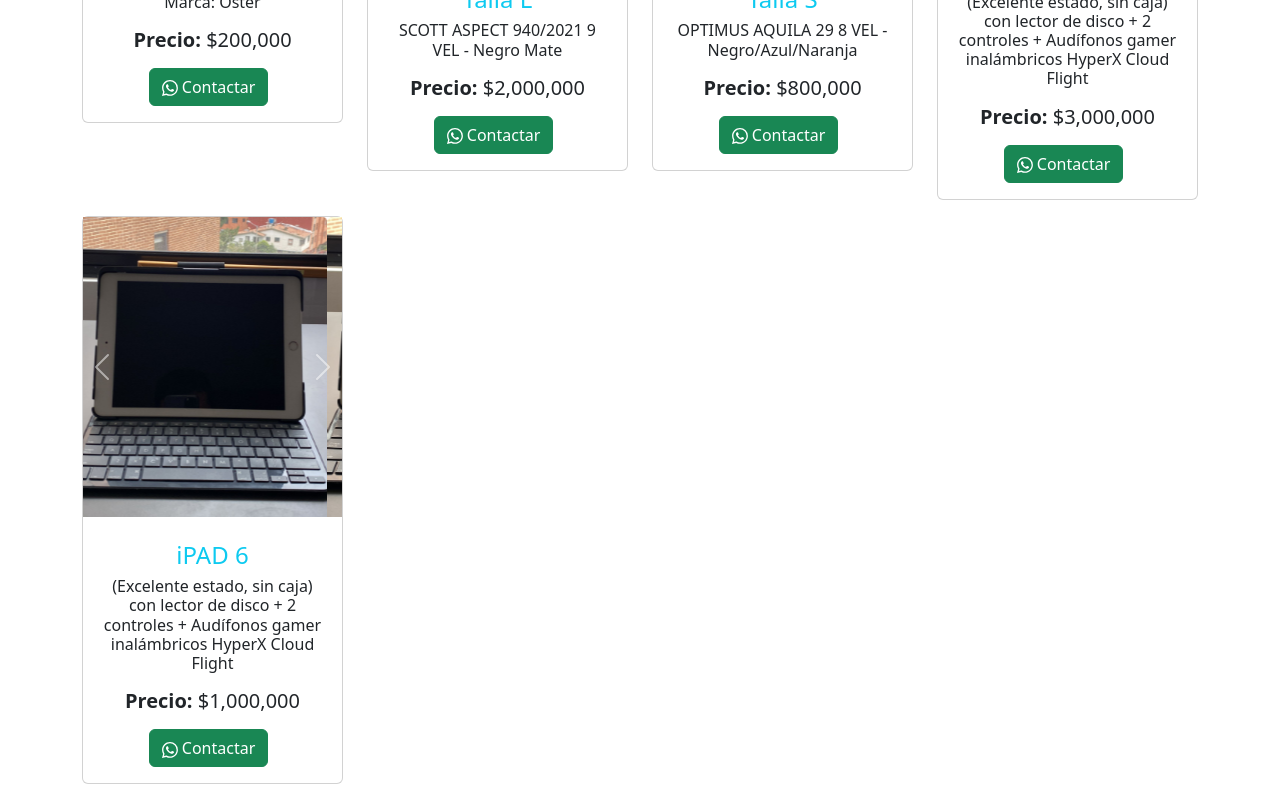
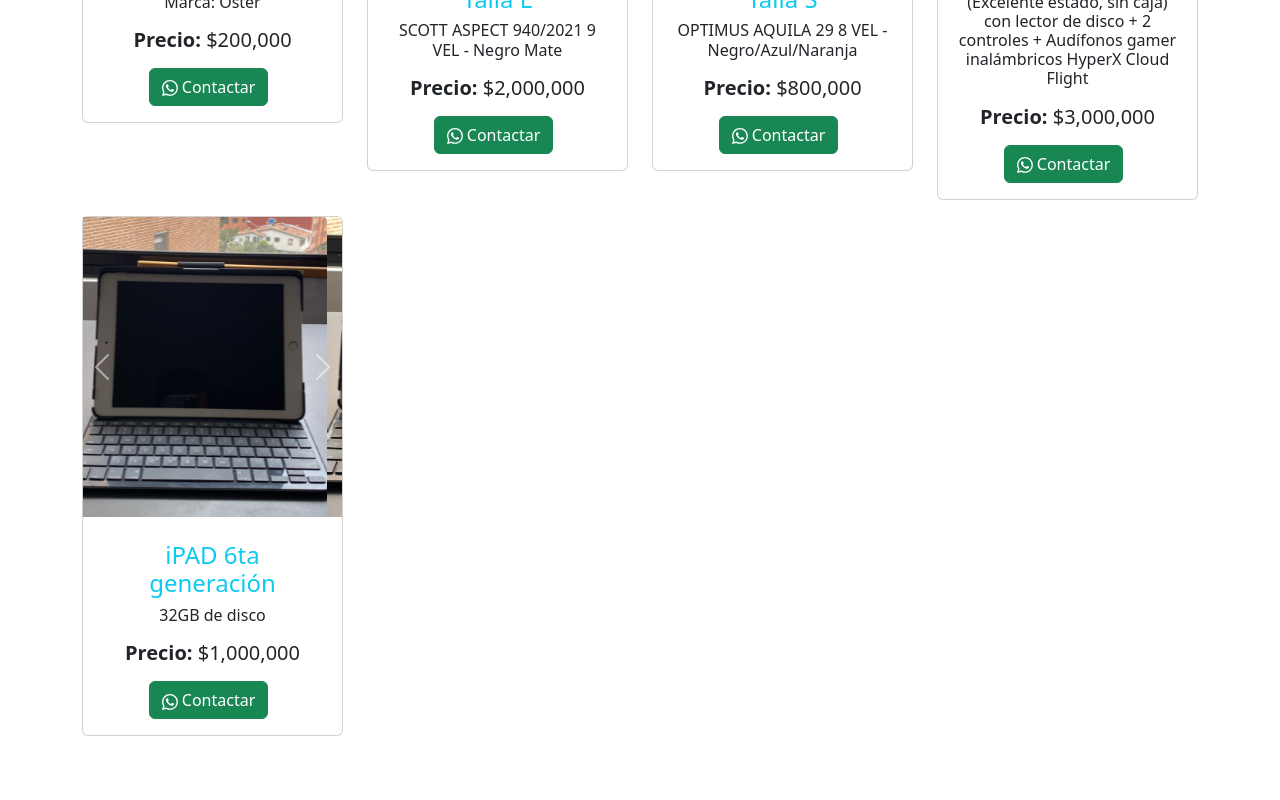
Before and after one commit to sebasnavarrete/ventaviaje, an Angular app: page / in a window 1280 px wide. Shown: the part 1500-2300 px from the top of the page. After the commit the page ends 2252 px from the top, so only its background shows below. Built offline with nearby package versions, Linux system fonts and the light colour scheme.

Commit message:
products

```diff
--- a/src/app/app.component.ts
+++ b/src/app/app.component.ts
@@ -71,8 +71,8 @@
       price: 3000000,
       images: ["ps5.jpeg"]
     },{
-      title: "iPAD 6",
-      subtitle: `(Excelente estado, sin caja) con lector de disco + 2 controles + Audífonos gamer inalámbricos HyperX Cloud Flight`,
+      title: "iPAD 6ta generación",
+      subtitle: `32GB de disco`,
       price: 1000000,
       images: ["ipad.jpeg", "ipad2.jpeg"]
     }
```
Also changed, not shown: 3 other files (tests, documents, lock files or other folders).
